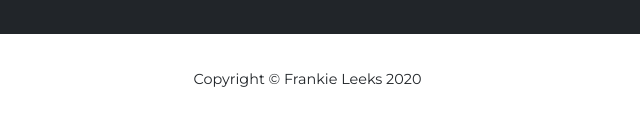
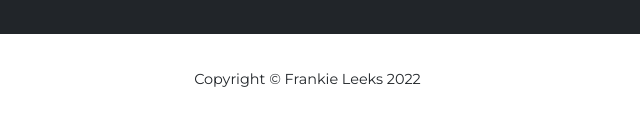
Before and after one commit to frankieleeks/frankieleeks.github.io, a plain HTML site: page index.html in a window 1280 px wide. Shown: the part 6392-6523 px from the top of the page, 0-640 px from the left. Drawn offline with nearby package versions, Linux system fonts and the light colour scheme; a web font is replaced by a local one.

Commit message:
Update index.html
Updated year

```diff
--- a/index.html
+++ b/index.html
@@ -417,7 +417,7 @@
       <div class="container">
         <div class="row">
           <div class="col-lg-5">
-            <span class="copyright">Copyright &copy; Frankie Leeks 2020</span>
+            <span class="copyright">Copyright &copy; Frankie Leeks 2022</span>
           </div>
           <div class="col-lg-2">
 
```
